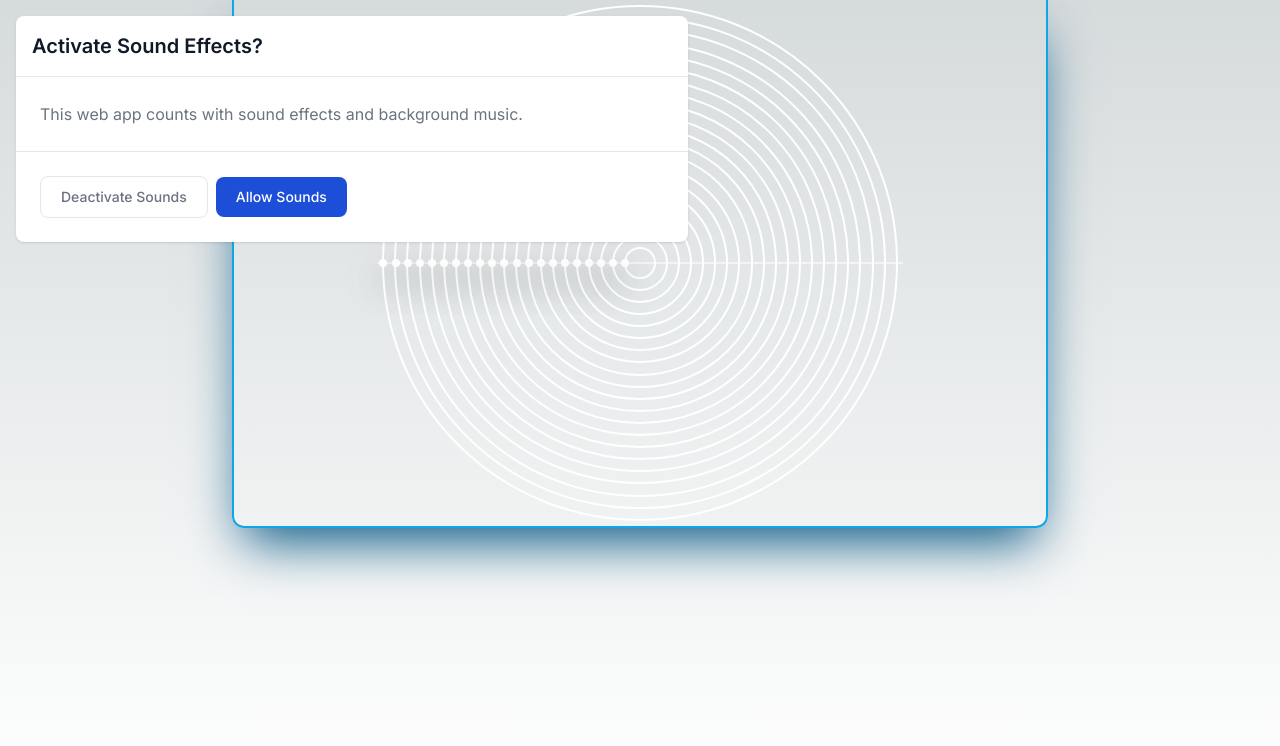
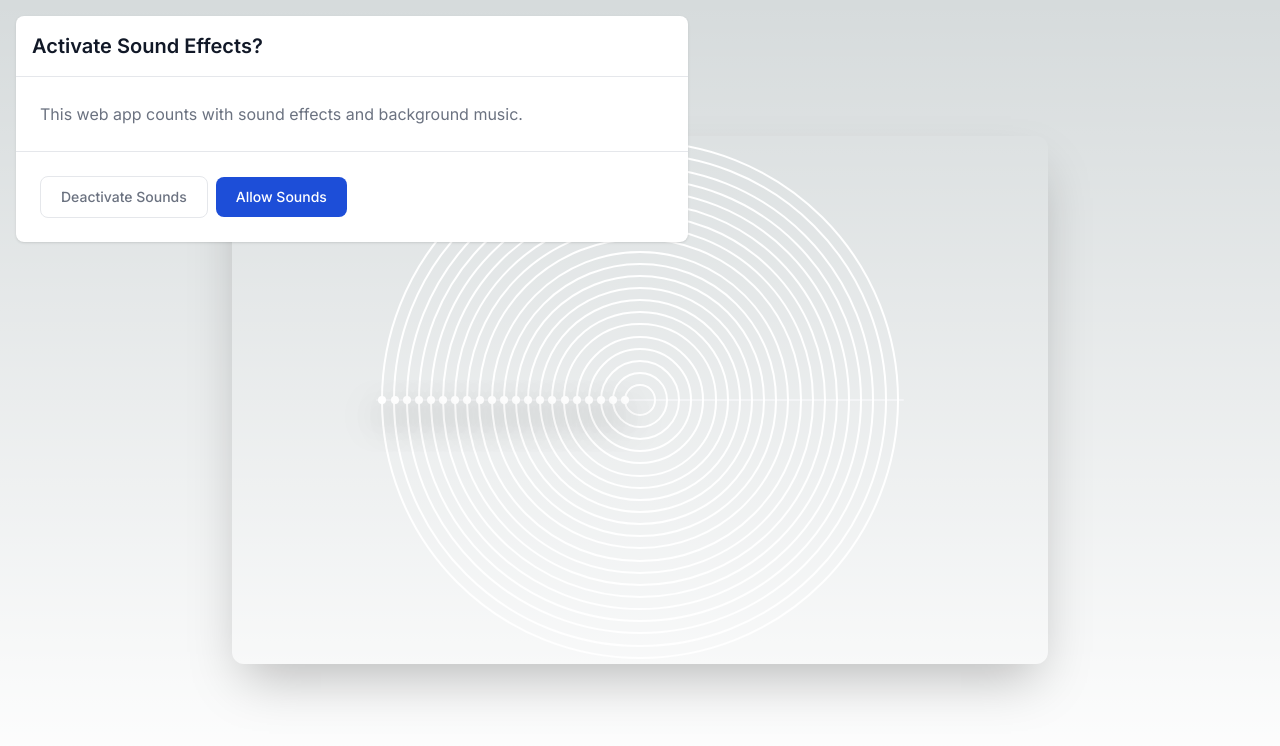
Before and after one commit to TheMrCorvy/Dreams, a Next.js app: page / in a window 1280 px wide. Shown: the top 746 px of the page. Built offline with nearby package versions, Linux system fonts and the light colour scheme; no server answers.

Commit message:
armony of the stars is centered and has no border

```diff
--- a/src/components/Armony/index.tsx
+++ b/src/components/Armony/index.tsx
@@ -24,12 +24,12 @@ const Armony: FC = () => {
 
 	return (
 		<section
-			className="flex px-4 sm:px-7 justify-center"
+			className="h-screen items-center flex px-4 sm:px-7 justify-center"
 			id="armony-of-the-stars"
 			data-testid="armony-of-the-stars"
 		>
 			<div
-				className="border-solid border-t-0 border-2 border-sky-500 rounded-b-xl container h-72 sm:h-96 lg:h-[30rem] xl:h-[33rem] w-96 sm:w-2/3 md:w-3/5 lg:w-4/6 shadow-2xl shadow-sky-800 flex justify-center items-center bg-transparent overflow-hidden"
+				className="rounded-xl container h-72 sm:h-96 lg:h-[30rem] xl:h-[33rem] w-96 sm:w-2/3 md:w-3/5 lg:w-4/6 shadow-2xl flex justify-center items-center bg-transparent overflow-hidden"
 				ref={parentRef}
 			>
 				<div
```
